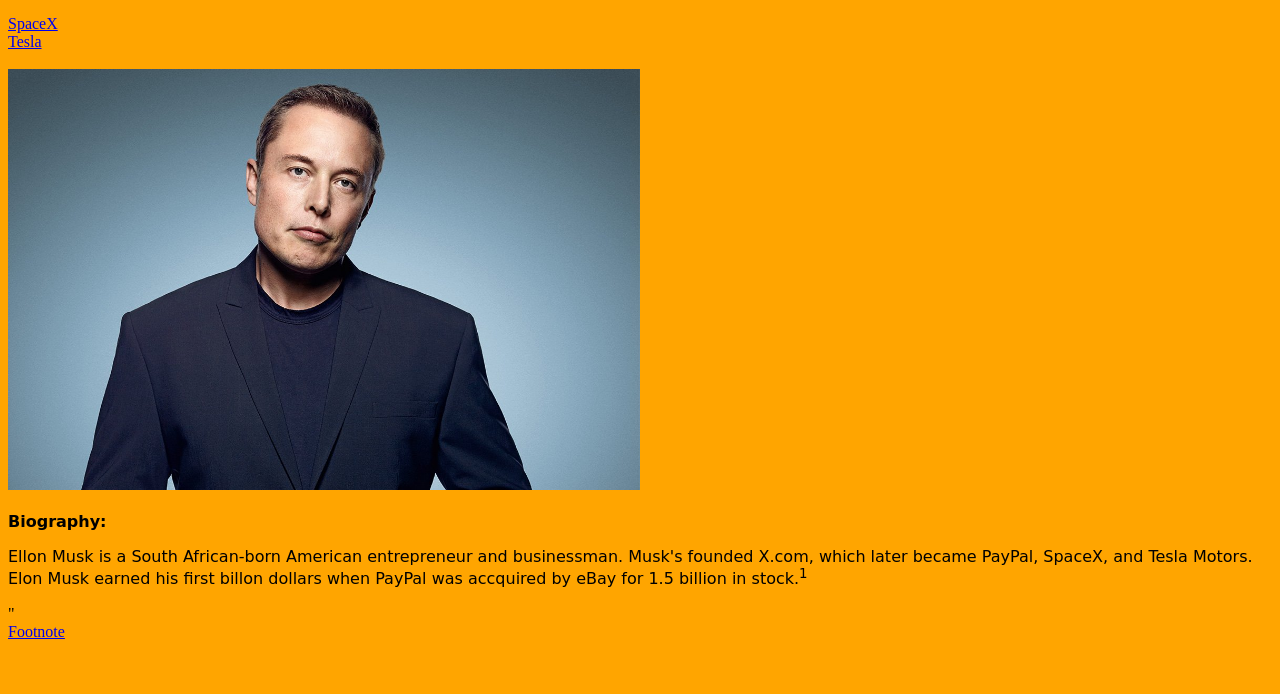
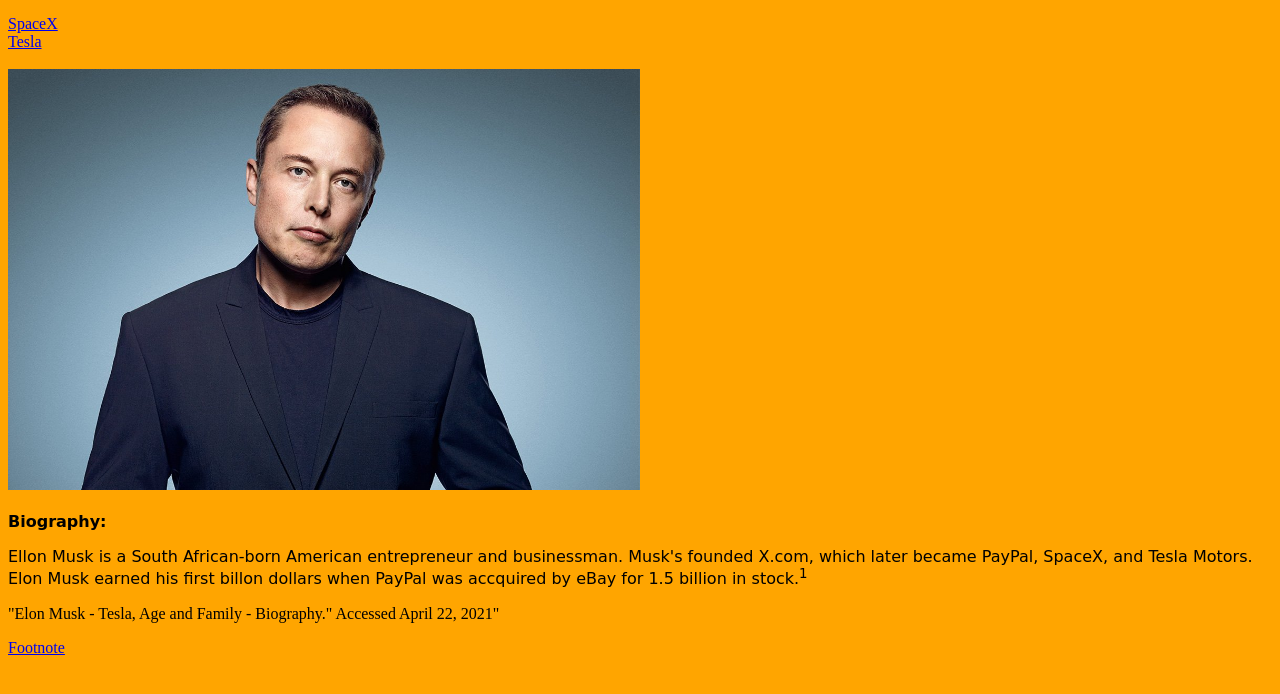
Before and after one commit to Abdullah-Al-Rashid/Unit2-05, a plain HTML site: page index.html in a window 1280 px wide. Shown: the part 102-796 px from the top of the page. Drawn offline with Linux system fonts and the light colour scheme; a web font is replaced by a local one.

Commit message:
Edits on lines 23, 27, 30, 31

```diff
--- a/index.html
+++ b/index.html
@@ -20,12 +20,11 @@
     <br>
     <a href="https://www.tesla.com/">Tesla</a>
     <br><br>
-    <img src="./images/elon-musk.jpg"; alt= "Elon Musk Photo" height="50%"width="50%">
+    <img src="./images/elon-musk.jpg" alt= "Elon Musk Photo" height="50%"width="50%">
     <br><br>
     <strong style="font-family: 'Shadows Into Light Two', cursive;">Biography:</strong>
     <p style="font-family: 'Shadows Into Light Two', cursive;">Ellon Musk is a South African-born American entrepreneur and businessman. Musk's founded X.com, which later became PayPal, SpaceX, and Tesla Motors. Elon Musk earned his first billon dollars when PayPal was accquired by eBay for 1.5 billion in stock.<sup>1</sup></p>
-    <p>"<body style= "Elon Musk - Tesla, Age and Family - Biography." Accessed April 22, 2021."
-    <br><br>
+    <p>"Elon Musk - Tesla, Age and Family - Biography." Accessed April 22, 2021"</p>
     <a href= "https://www.biography.com/business-figure/elon-musk">Footnote</a>
   </body>
 </html>
```
